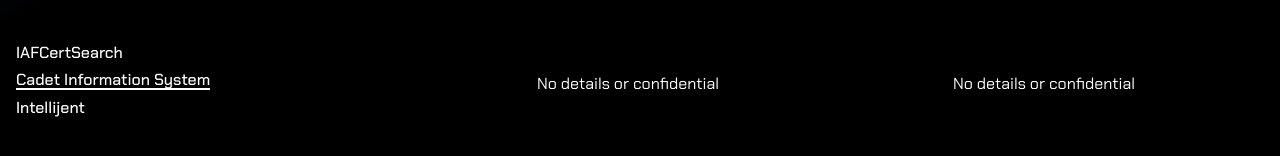
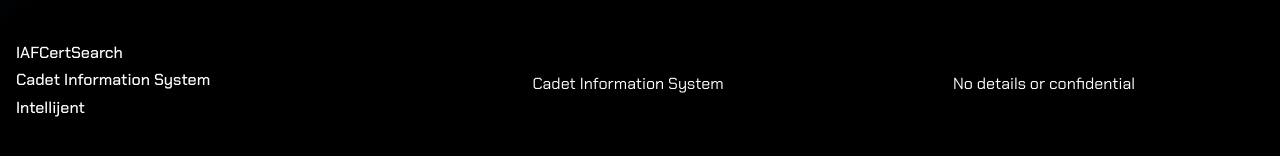
Before and after one commit to Shunsena-Jian/cudiamat-portfolio-2, a React (Vite) app: page /projects in a window 1280 px wide. Both pictures are taken after a click on the element "Cadet Information System". Shown: the part 436-592 px from the top of the page. Built offline with nearby package versions, Linux system fonts and the light colour scheme.

Commit message:
Refactor Projects: update data structure for projects, adjust component logic to use `title` field, and add `MiddleContent` section.

```diff
--- a/public/data/projects.json
+++ b/public/data/projects.json
@@ -1,5 +1,11 @@
 [
-    "IAFCertSearch",
-    "Cadet Information System",
-    "Intellijent"
+  {
+    "title": "IAFCertSearch"
+  },
+  {
+    "title": "Cadet Information System"
+  },
+  {
+    "title": "Intellijent"
+  }
 ]
--- a/src/components/ProjectsPage/LeftContent.jsx
+++ b/src/components/ProjectsPage/LeftContent.jsx
@@ -31,15 +31,17 @@ const LeftContent = () => {
         <ul className={'m-0 ps-0 list-unstyled'}>
             {
                 projects.map((project, index) => {
+                    const { title } = project;
+
                     return (
                         <li key={index} className={'mb-2'}>
-                            <UnderLineGrow isActive={activeContent === project}>
+                            <UnderLineGrow isActive={activeContent === title}>
                                 <h5
                                     className={`m-0 ${styles.projectTitle}`}
                                     onClick={() => handleMouseOnClick(project)}
                                     style={{ '--project': index }}
                                 >
-                                    {project}
+                                    {title}
                                 </h5>
                             </UnderLineGrow>
                         </li>
--- a/src/components/ProjectsPage/MiddleContent.jsx
+++ b/src/components/ProjectsPage/MiddleContent.jsx
@@ -1,7 +1,18 @@
-import React from "react";
+import React, {useContext} from "react";
+import {ProjectsContext} from "../../context/ProjectsContextProvider.jsx";
 
 const MiddleContent = () => {
+    const { middleContent } = useContext(ProjectsContext);
 
+    if (! middleContent) {
+        return (
+            <p>No details or confidential</p>
+        );
+    }
+
+    return (
+        <p>{ middleContent.title }</p>
+    );
 }
 
 export default MiddleContent;
--- a/src/context/ProjectsContextProvider.jsx
+++ b/src/context/ProjectsContextProvider.jsx
@@ -3,19 +3,15 @@ import React, {createContext, useState} from 'react';
 export const ProjectsContext = createContext();
 
 export const ProjectsProvider = ({ children }) => {
-    const [activeContent, setActiveContent] = useState('');
+    const [middleContent, setMiddleContent] = useState('');
 
     const handleMouseOnClick = (item) => {
-        if (activeContent) {
-            setActiveContent('');
-        }
-
-        setActiveContent(item);
+        setMiddleContent(prevActiveContent => prevActiveContent === item ? '' : item);
     }
 
     return (
         <ProjectsContext.Provider value={{
-            activeContent,
+            middleContent,
             handleMouseOnClick,
         }}>
             {children}
--- a/src/pages/Projects.jsx
+++ b/src/pages/Projects.jsx
@@ -1,13 +1,14 @@
 import ProjectLayout from "../layouts/ProjectLayout.jsx";
 import { ProjectsProvider } from '../context/ProjectsContextProvider.jsx';
 import LeftContent from "../components/ProjectsPage/LeftContent.jsx";
+import MiddleContent from "../components/ProjectsPage/MiddleContent.jsx";
 
 export default function Projects() {
     return (
         <ProjectsProvider>
             <ProjectLayout
                 left={ <LeftContent /> }
-                middle={ null }
+                middle={ <MiddleContent /> }
                 right={ null }
             />
         </ProjectsProvider>
```
